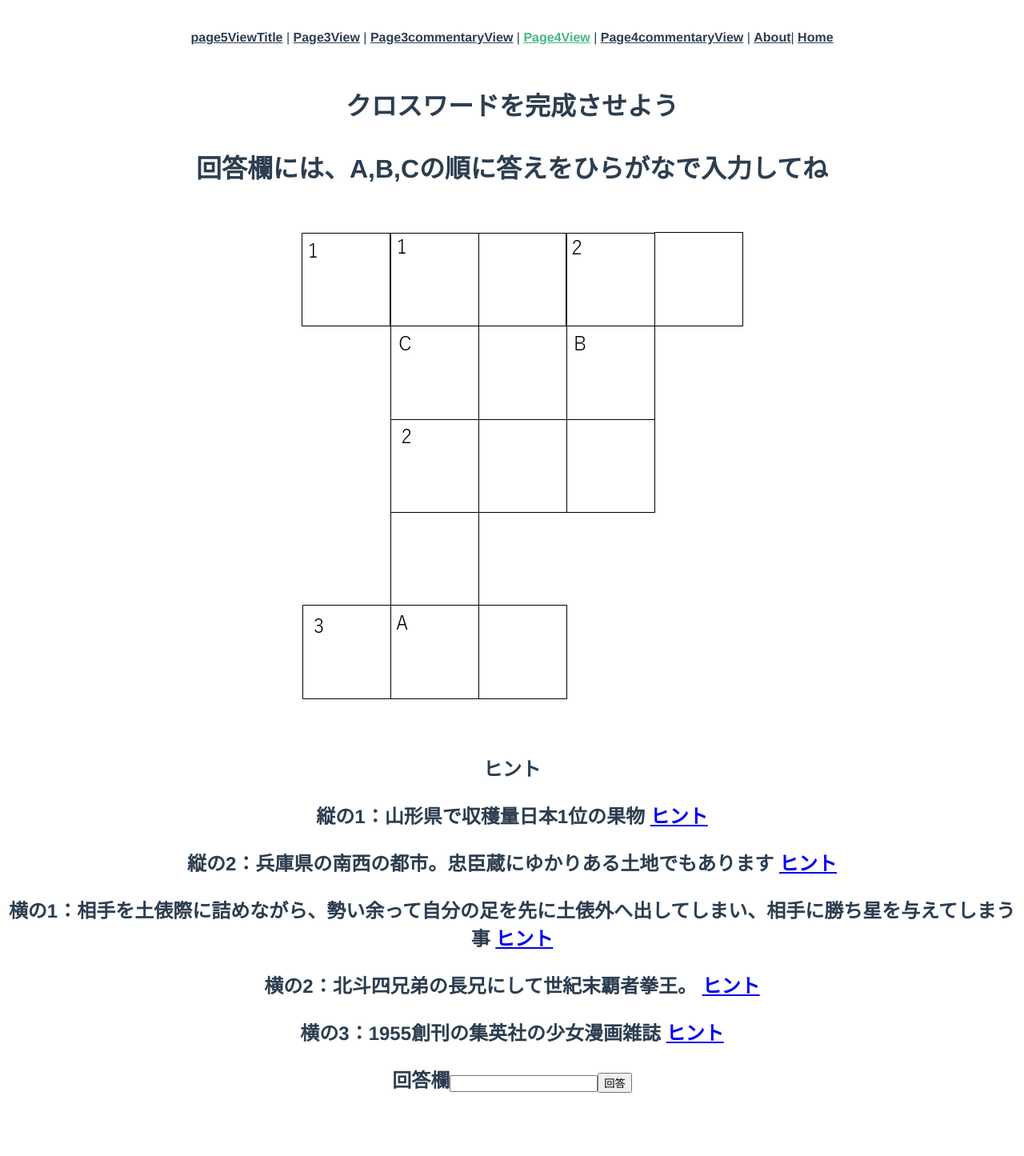
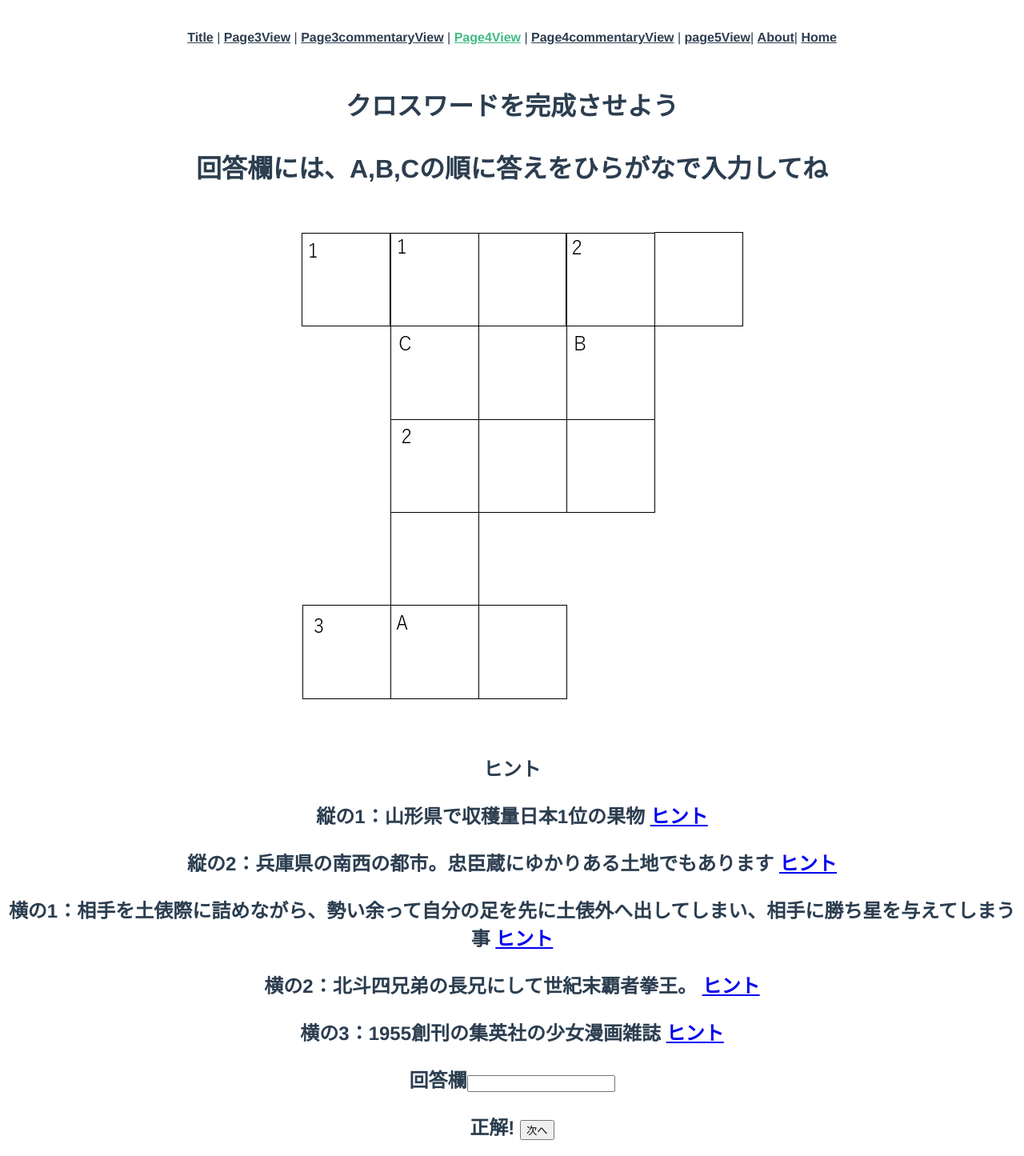
Before and after one commit to webex16-team-10/team10-original-app, a Vue app: page /page4 in a window 1280 px wide. Shown: the whole page at 80% size. Before the commit the page ends 1390 px from the top, so only its background shows below. Built offline with nearby package versions, Linux system fonts and the light colour scheme.

Commit message:
途中経過です。

```diff
--- a/src/App.vue
+++ b/src/App.vue
@@ -1,11 +1,11 @@
 <template>
   <nav>
-    <router-link to="/page5View">page5View</router-link>
     <router-link to="/title">Title</router-link> |
     <router-link to="/page3">Page3View</router-link> |
     <router-link to="/page3commentary">Page3commentaryView</router-link> |
     <router-link to="/page4">Page4View</router-link> |
     <router-link to="/page4commentary">Page4commentaryView</router-link> |
+    <router-link to="/page5">page5View</router-link>|
     <router-link to="/about">About</router-link>|
     <router-link to="/">Home</router-link>
   </nav>
--- a/src/router/index.js
+++ b/src/router/index.js
@@ -42,8 +42,8 @@ const routes = [
     component: () => import("../views/Page4commentaryView.vue"),
   },
   {
-    path: "/page5View",
-    name: "page5View",
+    path: "/page5",
+    name: "page5",
     component: page5View,
   },
 ]
--- a/src/views/Page4View.vue
+++ b/src/views/Page4View.vue
@@ -32,19 +32,25 @@
         >ヒント</a
       >
     </p>
-    <p>
-      回答欄<input type="text" class="pass-word" id="pass-word" />
-      <button id="answer1">回答</button>
-    </p>
-    <div v-if="answer1 === 'mousemove'">
-      <h3>正解!</h3>
-      <button v-on:click="Page4commentaryView">次へ</button>
+    <p>回答欄<input type="text" class="answer1" id="answer1" /></p>
+    <div>
+      <span v-if="answer">
+        正解!
+        <button v-on:click="Page4commentaryView">次へ</button></span
+      >
     </div>
   </h2>
 </template>
 <script>
 export default {
   methods: {
+    answer() {
+      if (this.answer1 === "bokoku") {
+        return true
+      } else {
+        return false
+      }
+    },
     Page4commentaryView() {
       this.$router.push("/page4commentary")
     },
```
